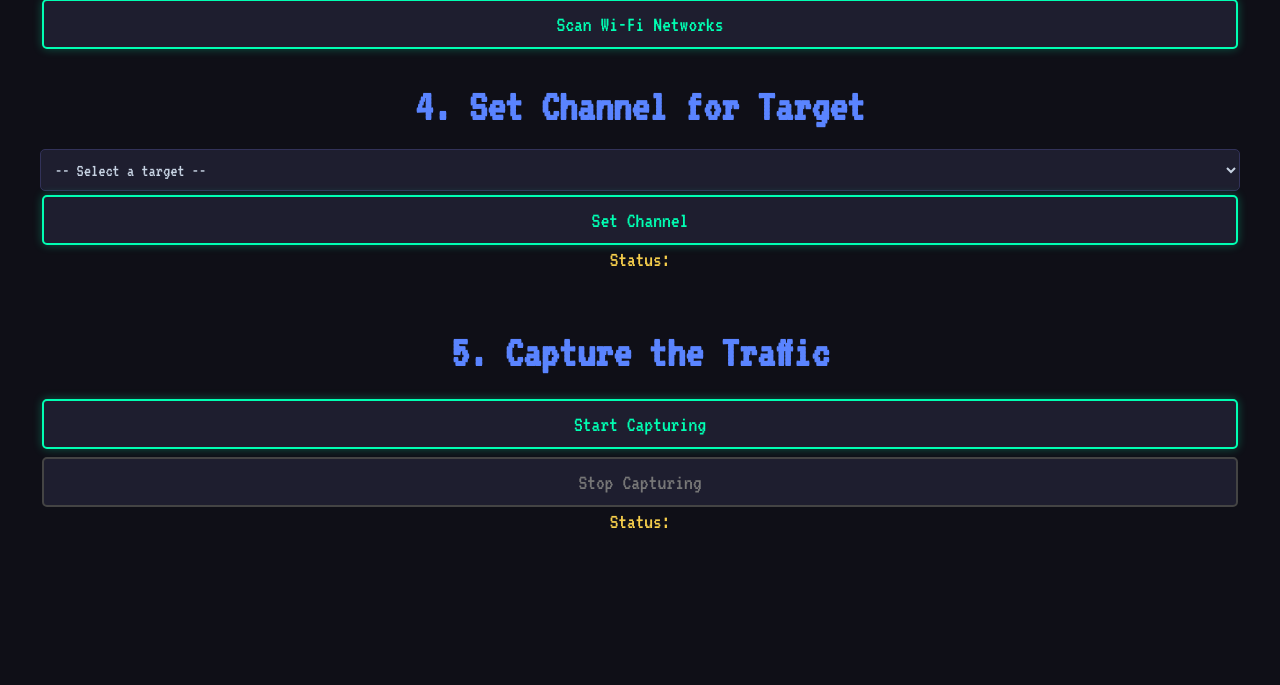
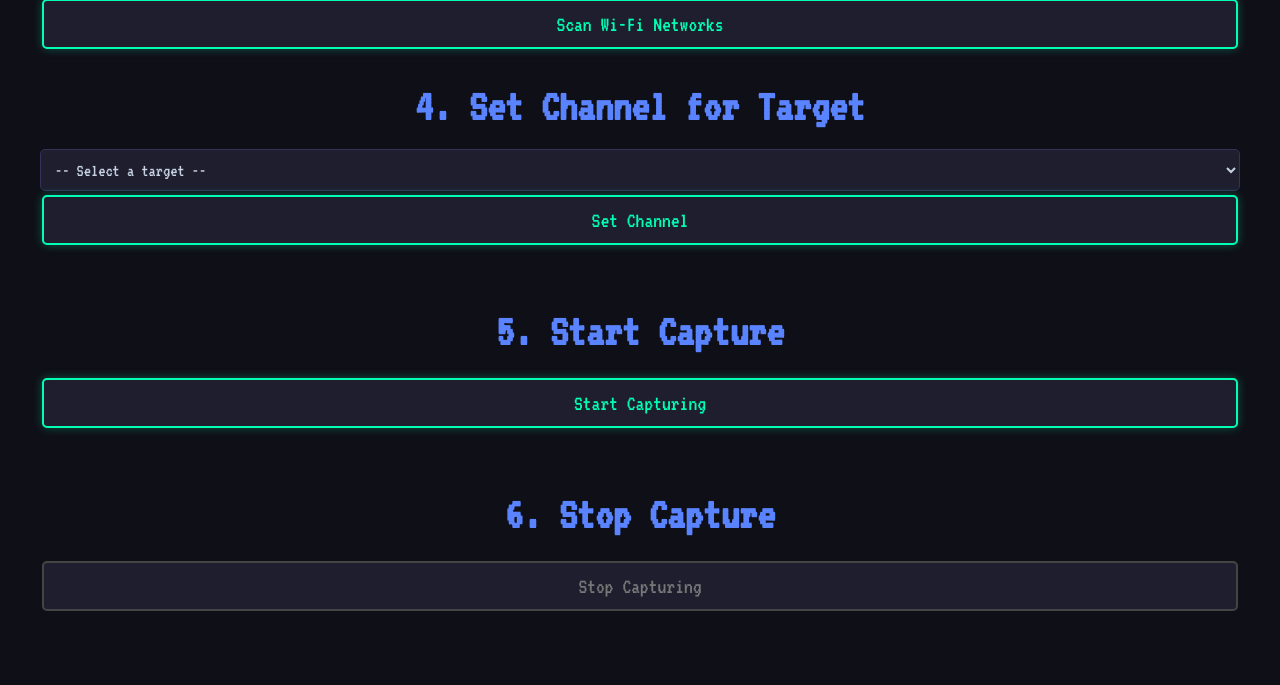
Before and after one commit to 1PingSun/HackMaster-Pi, a FastAPI app: page /WiFi/wifi-cracker in a window 1280 px wide. Shown: the part 539-1224 px from the top of the page. Before the commit the page ends 1067 px from the top, so only its background shows below. Run offline with FastAPI, Linux system fonts and the light colour scheme.

Commit message:
Feat: split capture start and stop

```diff
--- a/app/templates/WiFi/wifi-cracker.html
+++ b/app/templates/WiFi/wifi-cracker.html
@@ -49,12 +49,15 @@
             <option value="">-- Select a target --</option>
         </select>
         <button onclick="setChannel()">Set Channel</button>
-        <p id="channelStatus">Status: </p>
+        <p id="channelStatus"></p>
 
-        <h1>5. Capture the Traffic</h1>
+        <h1>5. Start Capture</h1>
         <button id="startCaptureButton" onclick="startCapture()">Start Capturing</button>
+        <p id="captureStatus"></p>
+
+        <h1>6. Stop Capture</h1>
         <button id="stopCaptureButton" onclick="stopCapture()" disabled>Stop Capturing</button>
-        <p id="captureStatus">Status: </p>
+        <p id="stopCaptureStatus"></p>
 
     </div>
 
@@ -318,7 +321,7 @@
             targetESSID = selectedTarget.ESSID || '<hidden>';
 
             const channelStatus = document.getElementById('channelStatus');
-            channelStatus.textContent = 'Status: Setting channel...';
+            channelStatus.textContent = 'Setting channel...';
 
             try {
                 const controller = new AbortController();
@@ -341,15 +344,15 @@
                 const data = await response.json();
 
                 if (data.success) {
-                    channelStatus.textContent = `Status: Channel ${targetChannel} set for ${targetESSID}`;
+                    channelStatus.textContent = `Channel ${targetChannel} set for ${targetESSID}`;
                 } else {
-                    channelStatus.textContent = `Status: Failed to set channel - ${data.message}`;
+                    channelStatus.textContent = `Failed to set channel - ${data.message}`;
                 }
             } catch (error) {
                 if (error.name === 'AbortError') {
-                    channelStatus.textContent = 'Status: Channel setting timed out';
+                    channelStatus.textContent = 'Channel setting timed out';
                 } else {
-                    channelStatus.textContent = `Status: Error - ${error.message}`;
+                    channelStatus.textContent = `Error - ${error.message}`;
                 }
             }
         }
@@ -371,8 +374,8 @@
 
             // 更新按鈕狀態
             startButton.disabled = true;
-            stopButton.disabled = false;
-            captureStatus.textContent = 'Status: Starting capture...';
+            startButton.textContent = 'Starting...';
+            captureStatus.textContent = 'Starting capture...';
 
             try {
                 const controller = new AbortController();
@@ -397,19 +400,21 @@
                 const data = await response.json();
 
                 if (data.success) {
-                    captureStatus.textContent = `Status: Capturing traffic for ${targetESSID} on channel ${targetChannel}`;
+                    stopButton.disabled = false;
+                    captureStatus.textContent = `Capturing traffic for ${targetESSID} on channel ${targetChannel}`;
+                    startButton.textContent = 'Capture Started';
                 } else {
                     startButton.disabled = false;
-                    stopButton.disabled = true;
-                    captureStatus.textContent = `Status: Failed to start capture - ${data.message}`;
+                    startButton.textContent = 'Start Capturing';
+                    captureStatus.textContent = `Failed to start capture - ${data.message}`;
                 }
             } catch (error) {
                 startButton.disabled = false;
-                stopButton.disabled = true;
+                startButton.textContent = 'Start Capturing';
                 if (error.name === 'AbortError') {
-                    captureStatus.textContent = 'Status: Capture start timed out';
+                    captureStatus.textContent = 'Capture start timed out';
                 } else {
-                    captureStatus.textContent = `Status: Error - ${error.message}`;
+                    captureStatus.textContent = `Error - ${error.message}`;
                 }
             }
         }
@@ -417,9 +422,11 @@
         async function stopCapture() {
             const startButton = document.getElementById('startCaptureButton');
             const stopButton = document.getElementById('stopCaptureButton');
-            const captureStatus = document.getElementById('captureStatus');
+            const stopCaptureStatus = document.getElementById('stopCaptureStatus');
 
-            captureStatus.textContent = 'Status: Stopping capture...';
+            stopButton.disabled = true;
+            stopButton.textContent = 'Stopping...';
+            stopCaptureStatus.textContent = 'Stopping capture...';
 
             try {
                 const controller = new AbortController();
@@ -438,20 +445,24 @@
                 const data = await response.json();
 
                 if (data.success) {
-                    captureStatus.textContent = 'Status: Capture stopped successfully';
+                    stopCaptureStatus.textContent = 'Capture stopped successfully';
+                    stopButton.textContent = 'Capture Stopped';
+                    // 重新啟用 start 按鈕
+                    startButton.disabled = false;
+                    startButton.textContent = 'Start Capturing';
                 } else {
-                    captureStatus.textContent = `Status: Failed to stop capture - ${data.message}`;
+                    stopCaptureStatus.textContent = `Failed to stop capture - ${data.message}`;
+                    stopButton.disabled = false;
+                    stopButton.textContent = 'Stop Capturing';
                 }
             } catch (error) {
                 if (error.name === 'AbortError') {
-                    captureStatus.textContent = 'Status: Capture stop timed out';
+                    stopCaptureStatus.textContent = 'Capture stop timed out';
                 } else {
-                    captureStatus.textContent = `Status: Error - ${error.message}`;
+                    stopCaptureStatus.textContent = `Error - ${error.message}`;
                 }
-            } finally {
-                // 恢復按鈕狀態
-                startButton.disabled = false;
-                stopButton.disabled = true;
+                stopButton.disabled = false;
+                stopButton.textContent = 'Stop Capturing';
             }
         }
     </script>
```
